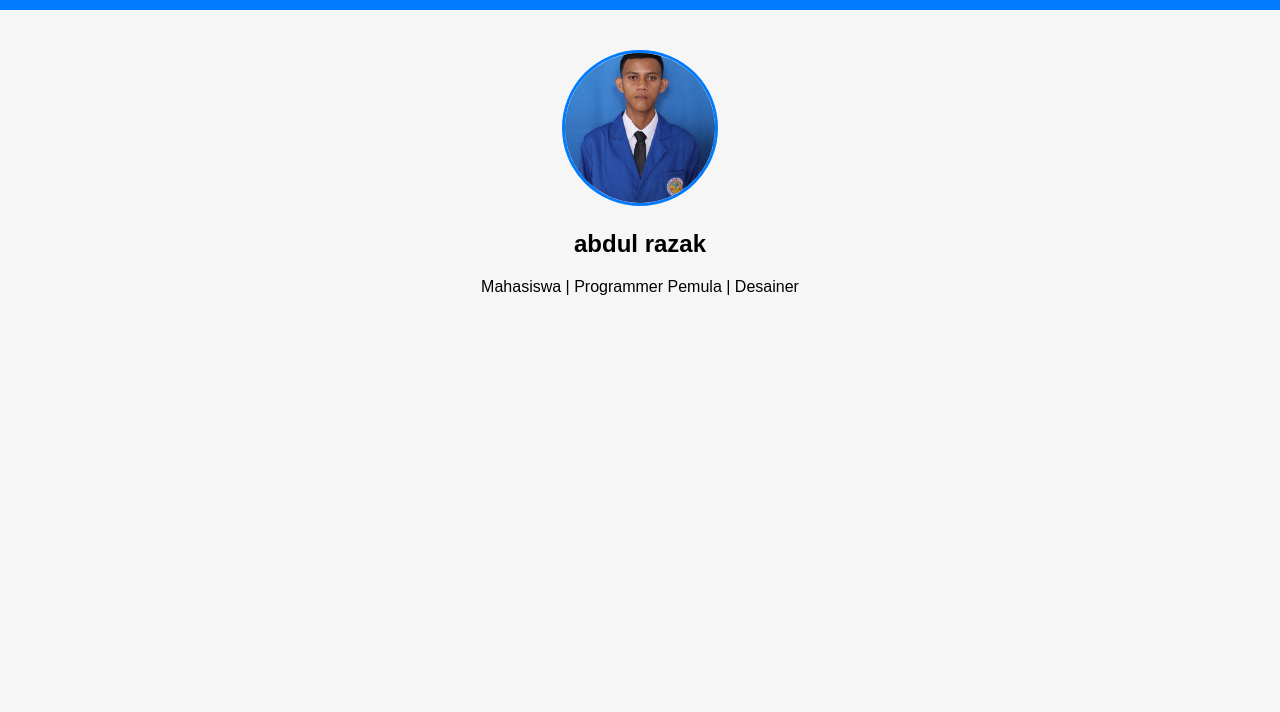
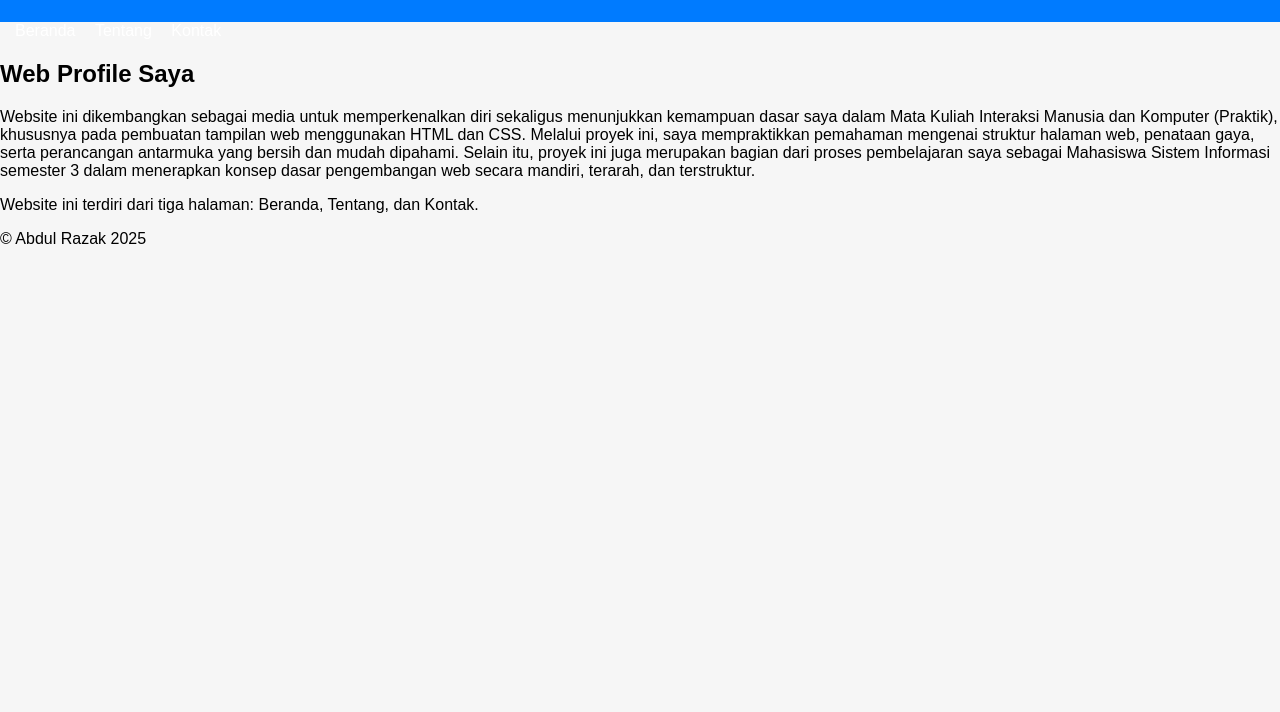
Before and after one commit to abdulrazak182004-dev/web.you, a plain HTML site: page index.html in a window 1280 px wide. Shown: the part 88-800 px from the top of the page. Drawn offline with Linux system fonts and the light colour scheme.

Commit message:
Revise index.html for improved web profile layout
Updated the structure and content of the web profile page, including new sections and improved semantics.

```diff
--- a/index.html
+++ b/index.html
@@ -1,26 +1,41 @@
 <!DOCTYPE html>
-<html lang="id">
+<html>
   <head>
-  <meta charset="UTF-8">
-  <title>Web Profile - Beranda</title>
-  <link rel="stylesheet" href="style.css">
+    <title>Beranda - Web Profile</title>
+    <link rel="stylesheet" href="style.css" />
   </head>
+
   <body>
+    <header>
+      <h1>Profil Web - Abdul Razak</h1>
+    </header>
 
-<header>
-  <h2>Web Profile</h2>
     <nav>
       <a href="index.html">Beranda</a>
       <a href="tentang.html">Tentang</a>
       <a href="kontak.html">Kontak</a>
     </nav>
-</header>
 
-<section class="hero">
-  <img src="24SI008 ABDUL RAZAK.JPG" alt="Foto Profil">
-  <h1>abdul razak</h1>
-  <p>Mahasiswa | Programmer Pemula | Desainer</p>
-</section>
+    <div class="container">
+      <h2>Web Profile Saya</h2>
+      <p>
+        Website ini dikembangkan sebagai media untuk memperkenalkan diri
+        sekaligus menunjukkan kemampuan dasar saya dalam Mata Kuliah Interaksi
+        Manusia dan Komputer (Praktik), khususnya pada pembuatan tampilan web
+        menggunakan HTML dan CSS. Melalui proyek ini, saya mempraktikkan
+        pemahaman mengenai struktur halaman web, penataan gaya, serta
+        perancangan antarmuka yang bersih dan mudah dipahami. Selain itu, proyek
+        ini juga merupakan bagian dari proses pembelajaran saya sebagai
+        Mahasiswa Sistem Informasi semester 3 dalam menerapkan konsep dasar
+        pengembangan web secara mandiri, terarah, dan terstruktur.
+      </p>
+      <p>
+        Website ini terdiri dari tiga halaman: Beranda, Tentang, dan Kontak.
+      </p>
+    </div>
 
+    <footer>
+      <p>© Abdul Razak 2025</p>
+    </footer>
   </body>
 </html>
```
Lines whose indentation alone changed are shown as unchanged.
